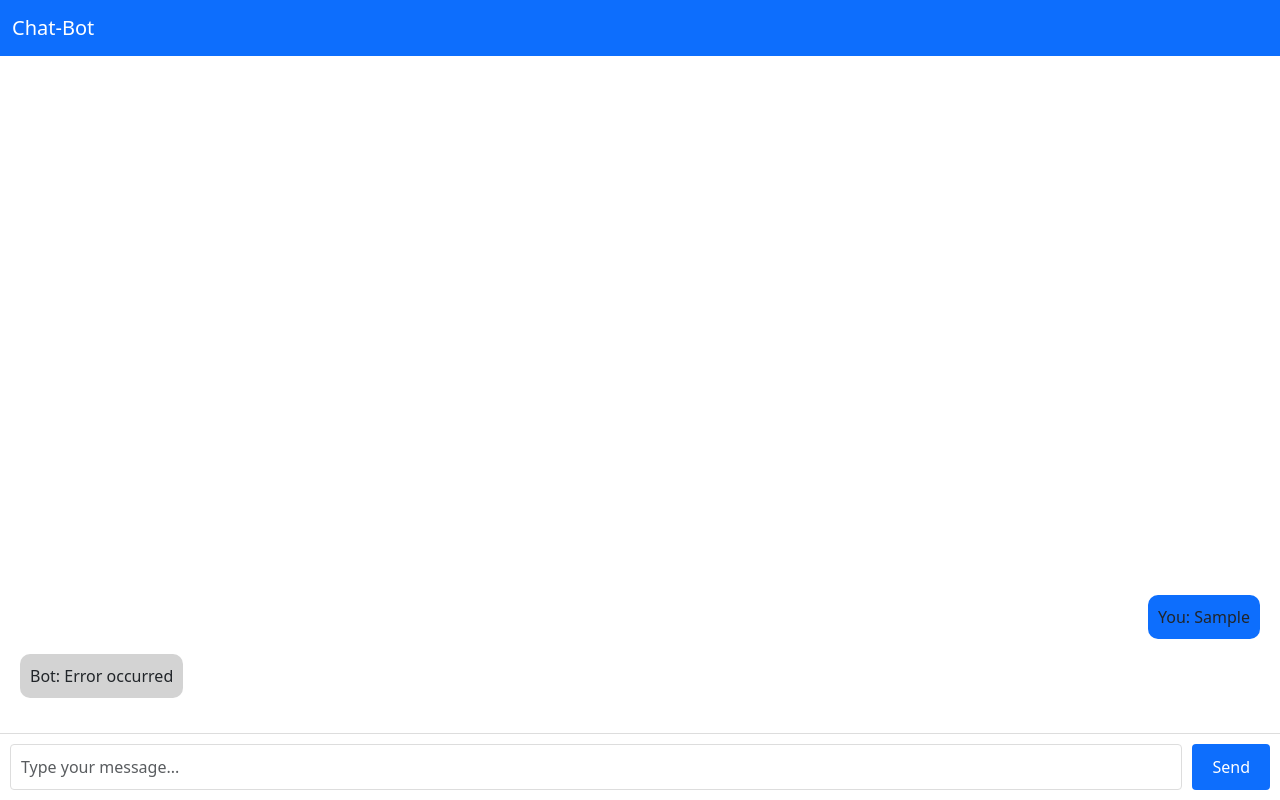
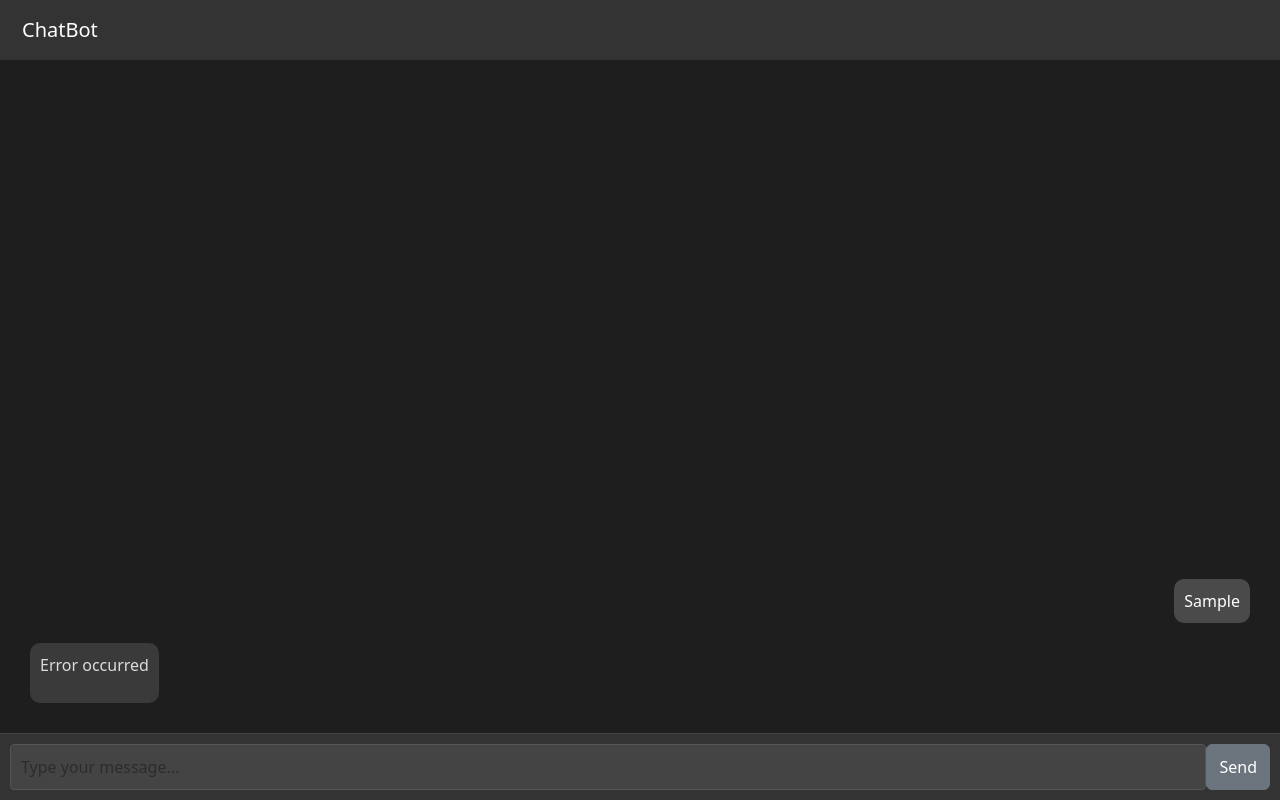
Before and after one commit to vidyasager162/simple_chatbot, a plain HTML site: page frontend/index.html in a window 1280 px wide. Both pictures are taken after typing "Sample" into the empty fields and a click on the button "Send". Drawn offline with nearby package versions, Linux system fonts and the light colour scheme; no server answers.

Commit message:
Changes to UI

```diff
--- a/frontend/index.html
+++ b/frontend/index.html
@@ -8,12 +8,16 @@
       href="https://cdn.jsdelivr.net/npm/bootstrap@5.3.0-alpha3/dist/css/bootstrap.min.css"
       rel="stylesheet"
     />
+    <link
+      href="https://cdnjs.cloudflare.com/ajax/libs/highlight.js/11.8.0/styles/default.min.css"
+      rel="stylesheet"
+    />
     <link rel="stylesheet" href="../frontend/styles.css" />
   </head>
   <body>
-    <nav class="navbar navbar-expand-lg navbar-dark bg-primary">
+    <nav class="navbar navbar-expand-lg navbar-dark">
       <div class="container-fluid">
-        <a class="navbar-brand" href="#">Chat-Bot</a>
+        <a class="navbar-brand" href="#">ChatBot</a>
       </div>
     </nav>
     <div class="container-fluid d-flex flex-column chat-container">
@@ -27,9 +31,11 @@
         placeholder="Type your message..."
         autocomplete="off"
       />
-      <button id="send-btn" class="btn btn-primary">Send</button>
+      <button id="send-btn" class="btn btn-secondary">Send</button>
     </div>
     <script src="https://cdn.jsdelivr.net/npm/bootstrap@5.3.0-alpha3/dist/js/bootstrap.bundle.min.js"></script>
+    <script src="https://cdn.jsdelivr.net/npm/marked/marked.min.js"></script>
+    <script src="https://cdnjs.cloudflare.com/ajax/libs/highlight.js/11.8.0/highlight.min.js"></script>
     <script src="../frontend/script.js"></script>
   </body>
 </html>
--- a/frontend/script.js
+++ b/frontend/script.js
@@ -12,7 +12,7 @@ function sendMessage() {
   if (!userInput) return;
 
   // Display user message
-  addMessageToChat("You: " + userInput, "user");
+  addMessageToChat(userInput, "user");
 
   // Clear input field
   document.getElementById("user-input").value = "";
@@ -28,11 +28,12 @@ function sendMessage() {
     .then((response) => response.json())
     .then((data) => {
       // Display bot response
-      addMessageToChat("Bot: " + data.response, "bot");
+      console.log(data.response);
+      addMessageToChat(data.response, "bot");
     })
     .catch((error) => {
       console.error("Error:", error);
-      addMessageToChat("Bot: Error occurred", "bot");
+      addMessageToChat("Error occurred", "bot");
     });
 }
 
@@ -40,7 +41,14 @@ function addMessageToChat(message, type) {
   const chatBox = document.getElementById("chat-box");
   const messageElement = document.createElement("div");
   messageElement.classList.add("message", type);
-  messageElement.textContent = message;
+  if (type === "bot") {
+    messageElement.innerHTML = marked.parse(message);
+    messageElement.querySelectorAll("pre code").forEach((block) => {
+      hljs.highlightElement(block);
+    });
+  } else {
+    messageElement.textContent = message;
+  }
   chatBox.appendChild(messageElement);
   chatBox.scrollTop = chatBox.scrollHeight;
 }
--- a/frontend/styles.css
+++ b/frontend/styles.css
@@ -1,8 +1,33 @@
 body {
   display: flex;
+  background-color: #1e1e1e;
+  color: #dcdcdc;
   flex-direction: column;
   height: 100vh;
 }
+
+body,
+html {
+  height: 100%;
+}
+
+#chat-box {
+  overflow-y: auto;
+  color: #dcdcdc;
+}
+
+.navbar {
+  background-color: #333;
+  color: #dcdcdc;
+  padding: 10px;
+}
+
+.navbar h1 {
+  margin: 0;
+  font-size: 24px;
+  color: #ffffff;
+}
+
 .chat-container {
   flex-grow: 1;
   display: flex;
@@ -12,40 +37,63 @@ body {
   overflow-y: auto;
 }
 .message {
-  margin-bottom: 15px;
+  margin: 10px;
   padding: 10px;
   border-radius: 10px;
-  max-width: 75%;
+  max-width: 60%;
+  word-wrap: break-word;
 }
+
 .message.user {
-  background-color: #0d6efd;
+  background-color: #4a4a4a;
+  color: #ffffff;
   align-self: flex-end;
   text-align: right;
+  margin-left: auto;
 }
+
 .message.bot {
-  background-color: lightgray;
+  background-color: #3a3a3a;
+  color: #dcdcdc;
   align-self: flex-start;
   text-align: left;
+  margin-right: auto;
 }
+
 .input-box {
   display: flex;
   padding: 10px;
-  border-top: 1px solid #ddd;
-  background-color: white;
+  border-top: 1px solid #444;
+  background-color: #333;
 }
+
 #user-input {
   flex-grow: 1;
   padding: 10px;
-  border: 1px solid #ddd;
+  border: 1px solid #555;
   border-radius: 4px;
   outline: none;
+  background-color: #444;
+  color: #ffffff;
 }
-#send-btn {
+
+button {
   padding: 10px 20px;
-  margin-left: 10px;
-  background-color: #0d6efd;
-  color: white;
+  background-color: #555; /* Button matches dark mode */
   border: none;
-  border-radius: 4px;
+  color: #ffffff; /* Light button text */
+  border-radius: 5px;
   cursor: pointer;
 }
+
+button:hover {
+  background-color: #666; /* Slightly lighter on hover */
+}
+
+pre code {
+  background-color: #272822; /* Dark background for code blocks */
+  color: #f8f8f2; /* Light text for code */
+  padding: 10px;
+  border-radius: 5px;
+  overflow-x: auto;
+}
```
